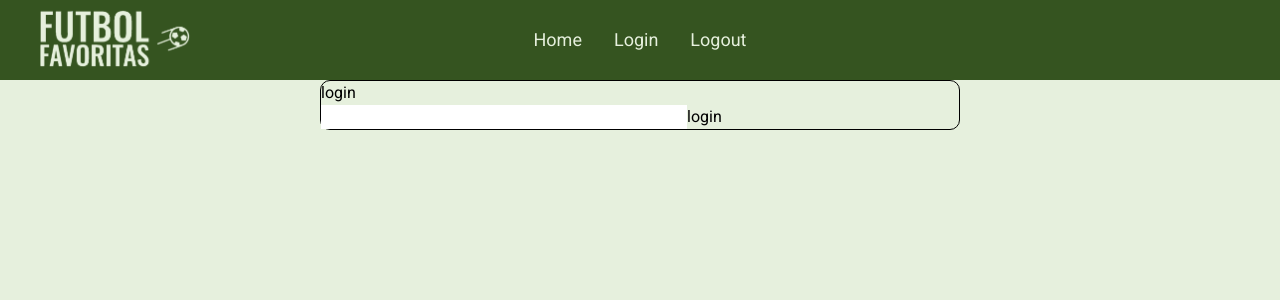
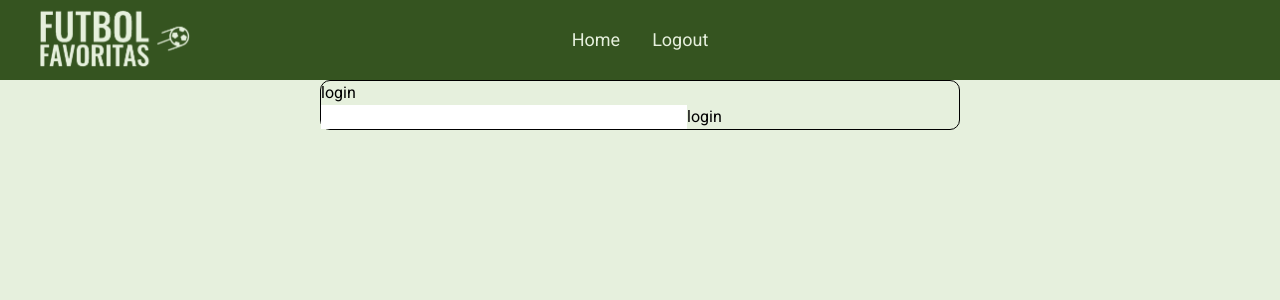
Before and after one commit to r-basu/futbol-favoritas-client, a React (Vite) app: page /login in a window 1280 px wide. Shown: the top 300 px of the page. Built offline with nearby package versions, Linux system fonts and the light colour scheme; sample sign-in values are in the browser's storage.

Commit message:
merge dev

```diff
--- a/src/components/NavBar.jsx
+++ b/src/components/NavBar.jsx
@@ -9,20 +9,30 @@ export default function NavBar({ isLoggedIn, handleLogout, logo }) {
         </a>
       </div>
       <div className="NavBar flex justify-center items-center w-8/12">
-        <Link to="/" className="text-lg mx-4 text-white-green">Home</Link>
-        <Link to="/login" className="text-lg mx-4 text-white-green">Login</Link>
-        {isLoggedIn ? (
-          <Link to="/" onClick={handleLogout} className="text-lg mx-4 text-white-green">
-            Logout
+        <Link to="/" className="text-lg mx-4 text-white-green">
+          Home
         </Link>
-        ) : (
+        {!isLoggedIn && (
+          <>
+            <Link to="/login" className="text-lg mx-4 text-white-green">
+              Login
+            </Link>
             <Link to="/signup" className="text-lg mx-4 text-white-green">
               Signup
             </Link>
+          </>
+        )}
+        {isLoggedIn && (
+          <Link
+            to="/"
+            onClick={handleLogout}
+            className="text-lg mx-4 text-white-green"
+          >
+            Logout
+          </Link>
         )}
       </div>
-      <div className="w-2/12">
-      </div>
+      <div className="w-2/12"></div>
     </div>
   );
 }
```
Lines whose indentation alone changed are shown as unchanged.
